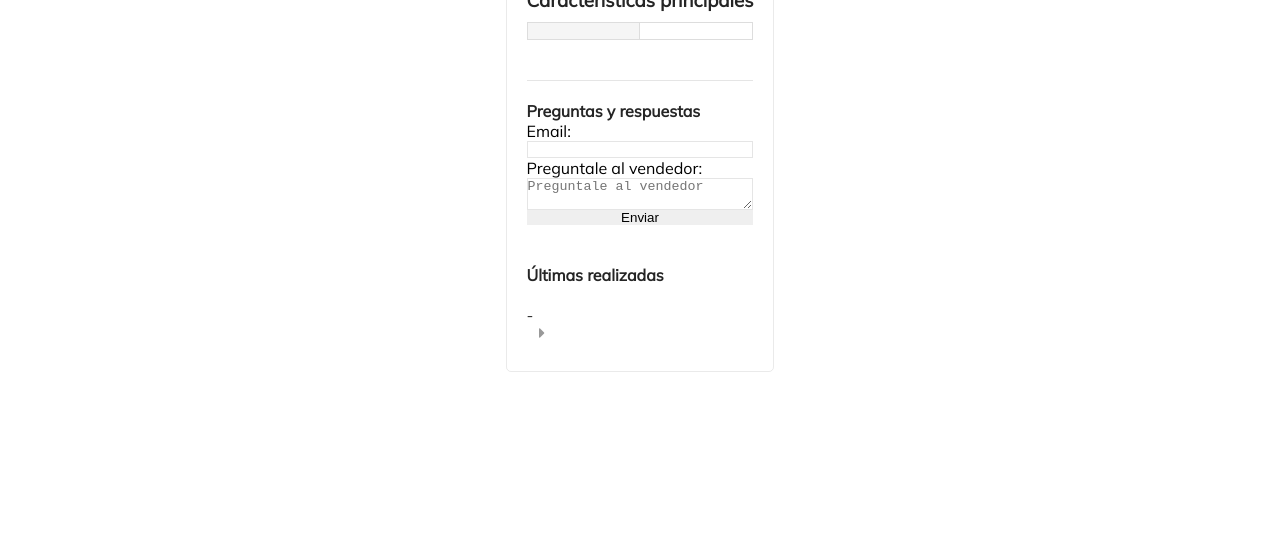
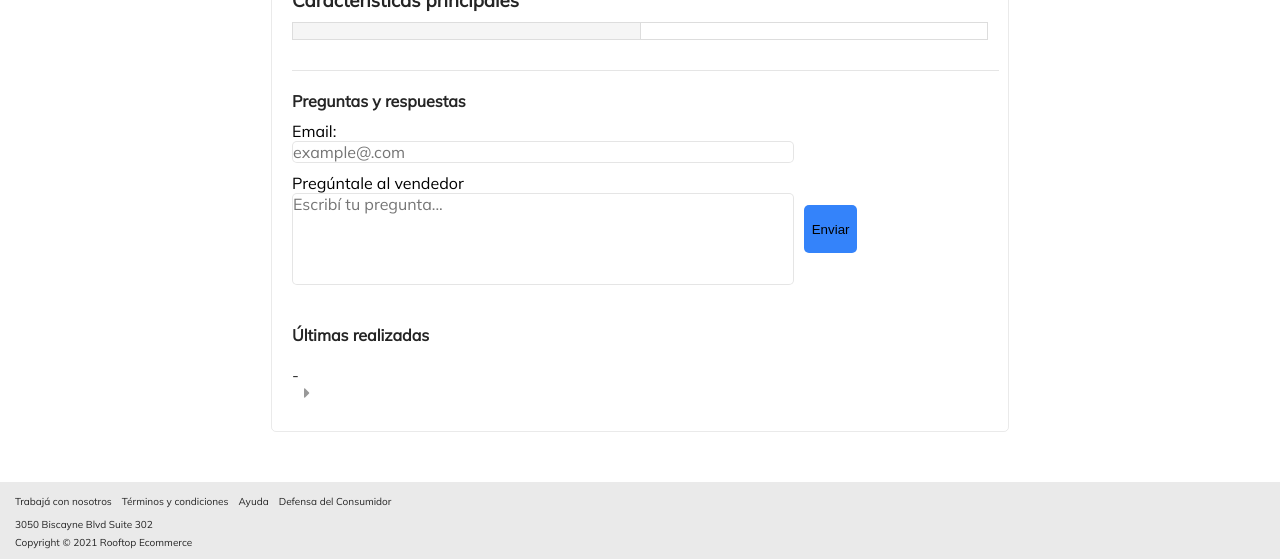
Before and after one commit to matiasj899/Rooftop-challenge-frontend, a React (Create React App) app: page /producto/1 in a window 1280 px wide. Shown: the part 301-860 px from the top of the page. Before the commit the page ends 800 px from the top, so only its background shows below. Built offline with nearby package versions, Linux system fonts and the light colour scheme; no server answers.

Commit message:
Product detail form working

```diff
--- a/src/pages/Producto/Producto.css
+++ b/src/pages/Producto/Producto.css
@@ -57,12 +57,30 @@ table {
   h3{
       margin-bottom: 10px;
   }
+  .questions-cn{
+    width: 96%;
+  }
+  .questions-cn, form {
+    margin-top: 10px;
+  }
   .questions-cn, form, label {
     display: flex;
     flex-direction: column;
+
   }
   .questions-cn form input, textarea {
     border: 1px solid rgba(0,0,0,.1);
+    border-radius: 5px;
+    width: 500px;
+    font-size: medium;
+    font-family: 'Mulish', sans-serif;
+
+  }
+  .questions-cn form textarea {
+    border: 1px solid rgba(0,0,0,.1);
+    height: 90px;
+    resize: none;
+
   }
   .answers-cn{
       margin: 20px;
@@ -81,6 +99,8 @@ table {
     margin-top: 10px;
     margin-bottom: 10px;
  }
+
+
  .answers-cn .user-question-answer-cn .user-question-cn .user-answer{
     display: flex;
     flex-direction: row;
@@ -98,3 +118,53 @@ table {
  .answers-cn .user-question-answer-cn .user-question-cn .user-answer  .date{
     font-size: small;
  }
+ .questions-cn .textArea-and-btn{
+  display: flex;
+  margin-top: 10px;
+  width: 80%;
+  align-items: center;
+ }
+ .questions-cn .textArea-and-btn label{
+  margin-right: 10px;
+ }
+ .questions-cn .textArea-and-btn button{
+  background-color: #3483fa;
+  width: 184px;
+  height: 48px;
+  border-radius: 5px;
+  cursor: pointer;
+ }
+ .questions-cn .textArea-and-btn button:hover{
+  background-color: #2766c5;
+
+ }
+ p.error{
+   color: red;
+ }
+ .questions-cn form label input.error {
+border: 1px solid red;
+ }
+ .questions-cn form .textArea-and-btn label textarea.error {
+  border: 1px solid red;
+   }
+   .success-general-cn{
+    display: flex;
+    justify-content: center;
+
+    align-items: center;
+    width: 70%;
+    margin-top: 20px;
+   }
+.success-general-cn .successMessage{
+  background-color: #3483fa;
+  text-align: center;
+  width: 37%;
+  height: 40px;
+  display: flex;
+  border-radius: 5px;
+  align-items: center;
+  justify-content: center;
+}
+.success-general-cn .successMessage p{
+  color: #f5f5f5;
+}
--- a/src/pages/Producto/Producto.tsx
+++ b/src/pages/Producto/Producto.tsx
@@ -3,7 +3,9 @@ import clienteAxios from "../../config/axios";
 import Header from "../../components/Header";
 
 import ImageGallery from "react-image-gallery";
+import { useForm } from "react-hook-form";
 import "./Producto.css";
+import Footer from "../../components/Footer";
 const Producto = (props: any) => {
   const productId = props.match.params.id;
   const Product = {
@@ -15,15 +17,39 @@ const Producto = (props: any) => {
     price: "",
     offer: { price: null },
   };
-  const Question = [{
+  const Question = [
+    {
       answer: "",
       customer_name: "",
       question: "",
       sent_at: "",
-  }];
+    },
+  ];
 
   const [products, setProducts] = useState(Product);
   const [questions, setQuestions] = useState(Question);
+  const [inputError, setInputError] = useState("");
+  const [successMessage, setSuccessMessage] = useState(false);
+  const {
+    register,
+    handleSubmit,
+    reset,
+    formState: { errors },
+  } = useForm();
+  const onSubmit = (data: object) => {
+    clienteAxios
+      .post("/questions", data)
+      .then((res) => {
+        if (res.status === 201) {
+          setSuccessMessage(true);
+          reset({ email: "" });
+          setTimeout(() => {
+            setSuccessMessage(false);
+          }, 2000);
+        }
+      })
+      .catch((error) => console.log(error));
+  };
   useEffect(() => {
     clienteAxios
       .get(`/items/${productId}`)
@@ -57,14 +83,23 @@ const Producto = (props: any) => {
     );
   });
   const questionAndAnswers = questions.map((question) => {
-    const date=question.sent_at.slice(0,10)
-    return (<div className="user-question-cn" key={question.customer_name}>
-      <p>{question.question} -<span>{question.customer_name}</span></p>
+    const date = question.sent_at.slice(0, 10);
+    return (
+      <div className="user-question-cn" key={question.customer_name}>
+        <p>
+          {question.question} -<span>{question.customer_name}</span>
+        </p>
         <div className="user-answer">
-      <div className="user-answer-icon-cn"> <img src="/images/caret-right-solid.svg"></img></div>
-     <p>{question.answer} <span className='date'>{date}</span></p>
+          <div className="user-answer-icon-cn">
+            {" "}
+            <img src="/images/caret-right-solid.svg"></img>
           </div>
-  </div>)
+          <p>
+            {question.answer} <span className="date">{date}</span>
+          </p>
+        </div>
+      </div>
+    );
   });
 
   return (
@@ -107,29 +142,63 @@ const Producto = (props: any) => {
           </div>
           <div className="questions-cn">
             <h4>Preguntas y respuestas</h4>
-            <form>
+            <form onSubmit={handleSubmit(onSubmit)}>
               <label>
                 Email:
-                <input type="email"></input>
+                <input
+                  className={errors.email ? "error" : ""}
+                  type="email"
+                  {...register("email", { required: true })}
+                  placeholder='example@.com'
+                ></input>
+                {errors.email && (
+                  <p className="error">Ingrese un email valido.</p>
+                )}
               </label>
+              <div className="textArea-and-btn">
                 <label>
-                Preguntale al vendedor:
+                  Pregúntale al vendedor
                   <textarea
-                  placeholder="Preguntale al vendedor
+                    className={errors.textarea ? "error" : ""}
+                    placeholder="Escribí tu pregunta...
+
 "
+                    {...register("textarea", {
+                      required: true,
+                      minLength: 10,
+                      maxLength: 500,
+                    })}
                   ></textarea>
+                  {errors.textarea && (
+                    <p className="error">
+                      Su pregunta debe tener entre 10 y 500 caracteres.
+                    </p>
+                  )}
                 </label>
-              <button>Enviar</button>
+                <button type="submit">Enviar</button>
+              </div>
             </form>
+            {successMessage ? (
+              <div className="success-general-cn">
+                <div className="successMessage">
+                  <p>Pregunta enviada correctamente.</p>
+                </div>
+              </div>
+            ) : null}
           </div>
           <div className="answers-cn">
             <h5>Últimas realizadas</h5>
             <div className="user-question-answer-cn">
-             {questions.length>0? questionAndAnswers :<p>Aun no hay preguntas, se el primero.</p>}
+              {questions.length > 0 ? (
+                questionAndAnswers
+              ) : (
+                <p>Aun no hay preguntas, se el primero.</p>
+              )}
             </div>
           </div>
         </div>
       </div>
+      <Footer></Footer>
     </>
   );
 };
```
Lines whose indentation alone changed are shown as unchanged.
